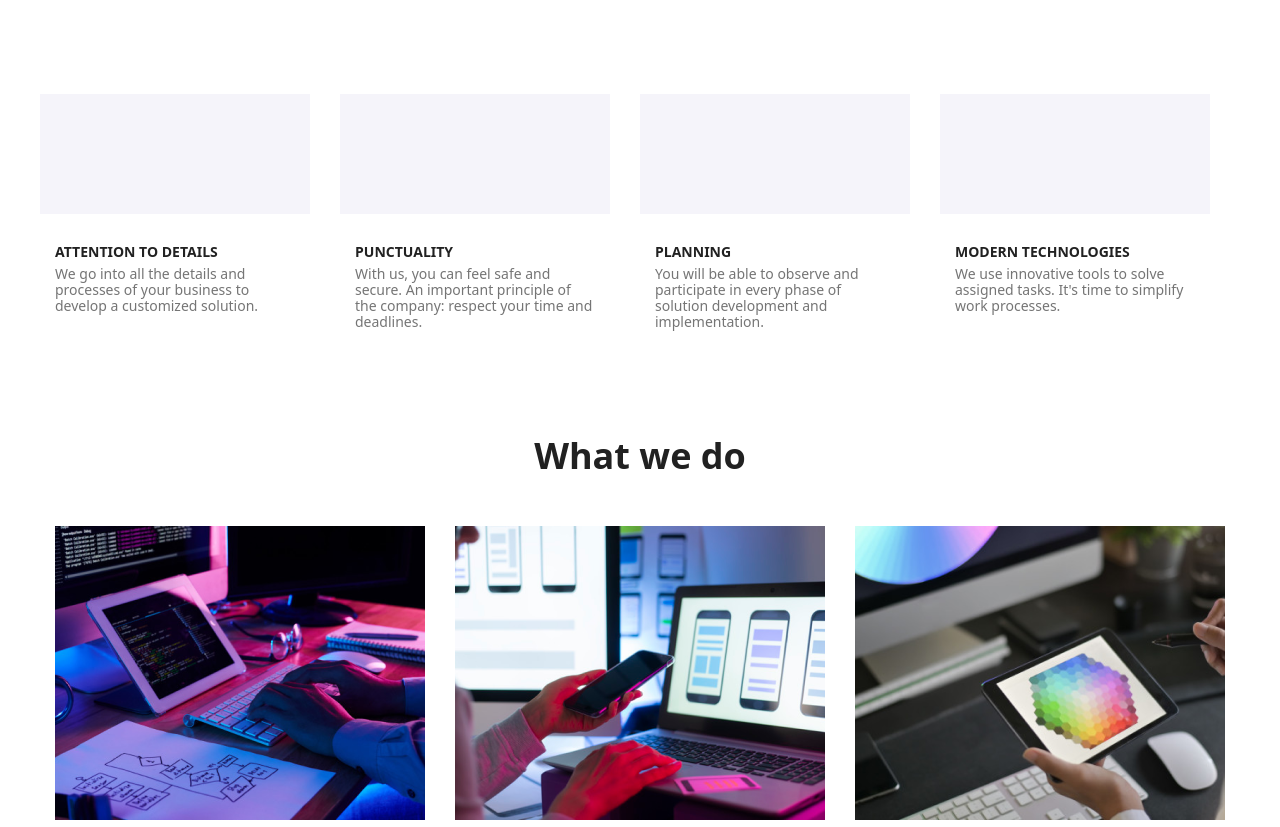
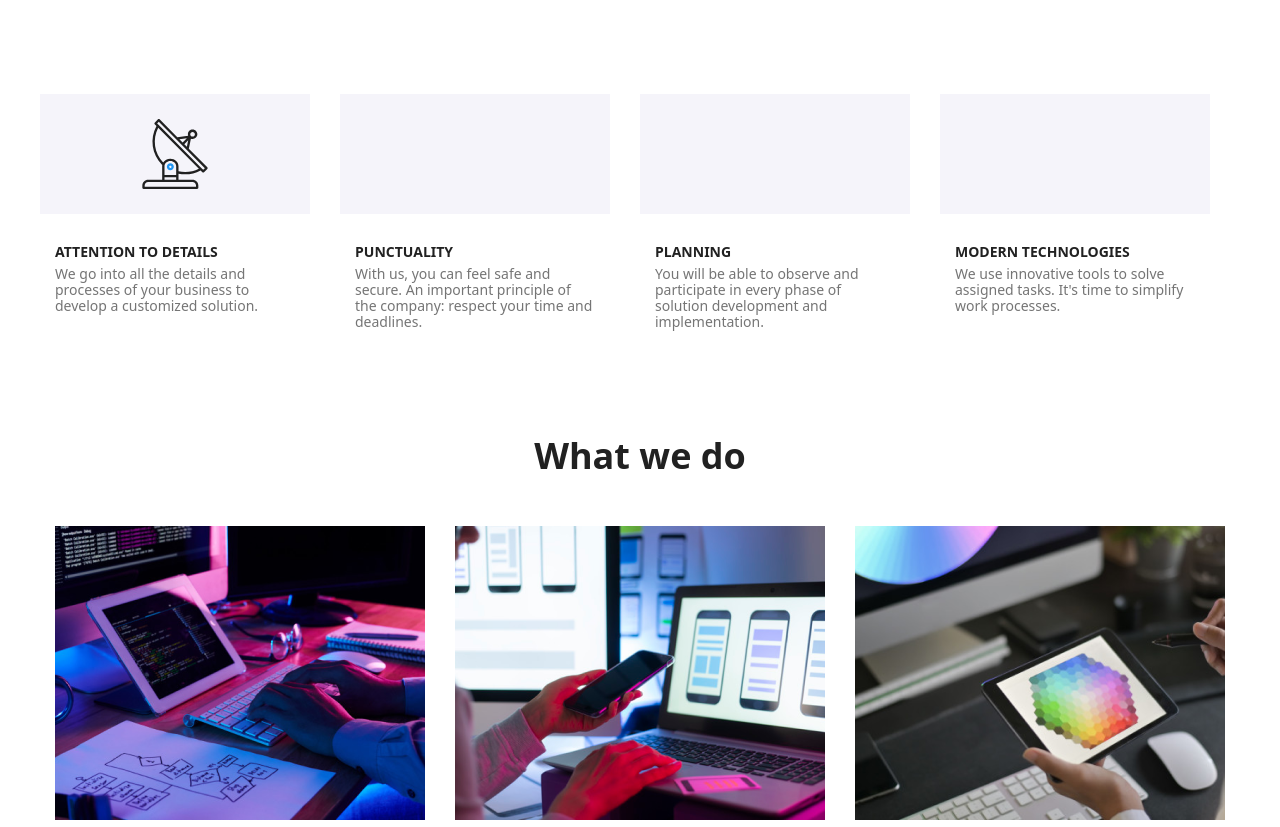
Before and after one commit to czke33/goit-markup-hw-04, a plain HTML site: page index.html in a window 1280 px wide. Shown: the part 760-1587 px from the top of the page. Drawn offline with nearby package versions, Linux system fonts and the light colour scheme.

Commit message:
add antenna to layout

```diff
--- a/css/style.css
+++ b/css/style.css
@@ -232,7 +232,17 @@ a {
     background-color: #F5F4FA;
     margin-right: 30px;
     margin-bottom: 30px;
-}
+   }
+
+   .svg-image1{
+    width: 270px;
+    height: 120px;
+    background-image: url(../images/icons.svg/antenna.svg);
+    background-repeat: no-repeat;
+    background-position: center;
+
+   }
+
 .text-list {
     max-width: 1600px;
 
@@ -810,6 +820,12 @@ a:focus {
         max-width: 100%;
         height: auto;
 }
+.hover-text img:hover{
+   background-color:var(--link-hover-color);
+    opacity: 0.2;
+
+}
+
 .image-class div{
     border-top-style:none;
     border-right-style: solid;
--- a/index.html
+++ b/index.html
@@ -61,7 +61,11 @@
             <div class="second-section-container">
                 <ul class="text-list">
                     <li>
-                        <div class="rectangle"></div>
+                        <div class="rectangle">
+                            <svg class="svg-image1">
+                                <use href="../images/icons.svg/antenna.svg"></use>
+                            </svg>
+                        </div>
                         <h2 class="htwo-text">ATTENTION TO DETAILS </h2>
                         <p class="ptwo-text">We go into all the details and processes of your business to develop a customized solution.</p>
                     </li>
@@ -152,8 +156,12 @@
             <div class="fifth-section-container">
                 <h4 class="regular-text">Regular Customers</h4>
             <div class="regular-rectangle-container">
-                <div class="regular-rectangle"></div>
-            <div class="regular-rectangle"type="button"></div>
+                <div class="regular-rectangle">
+
+                </div>
+            <div class="regular-rectangle"type="button">
+
+            </div>
             <div class="regular-rectangle"type="button"></div>
             <div class="regular-rectangle"type="button"></div>
             <div class="regular-rectangle"type="button"></div>
```
Also changed, not shown: portfolio.html (+2 -0 lines), images/icons.svg/Ellipse.svg (deleted), images/icons.svg/Logo1.svg (added), images/icons.svg/Logo2.svg (added), images/icons.svg/Logo3.svg (added), images/icons.svg/Logo4.svg (added), images/icons.svg/Logo5.svg (added), images/icons.svg/Logo6.svg (added), images/icons.svg/antenna.svg (added), images/icons.svg/astronaut.svg (added), images/icons.svg/clock.svg (added), images/icons.svg/diagram.svg (added), images/icons.svg/envelope (hover).svg (added), images/icons.svg/smartphone.svg (added), 1 more files.
